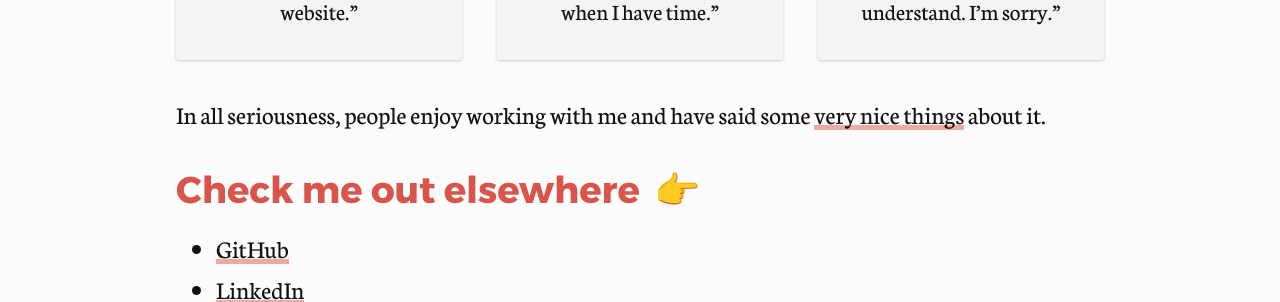
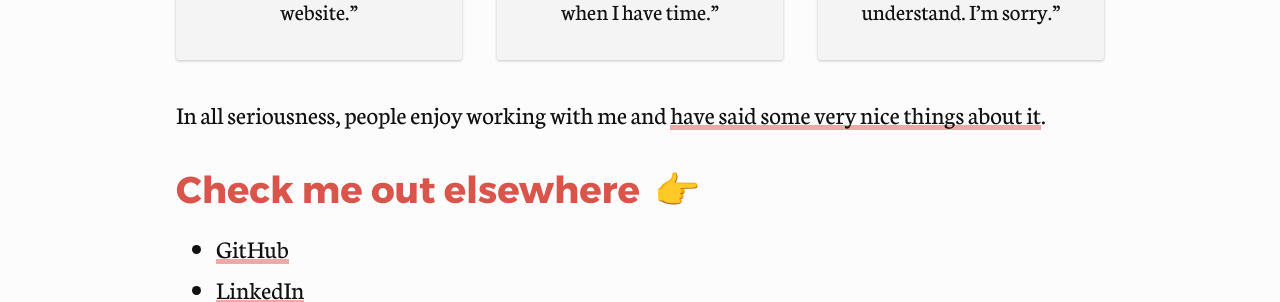
Before and after one commit to edelstone/my-website, a Jekyll site: the page built from float.html, in a window 1280 px wide and 900 px high, scrolled down 3138 px. Shown: the part 162-464 px from the top of the window. Built offline with Jekyll 4.4.1, drawn with Linux system fonts in a browser that asks for light colours; nearby versions of some CDN libraries; library files that are not in the unit come from our copies.

Commit message:
changes link text

```diff
--- a/float.html
+++ b/float.html
@@ -117,7 +117,7 @@ button-prev-link: /contact
 						</div>
 					</div>
 				</div>
-				<p>In all seriousness, people enjoy working with me and have said some <span class="faux-link" data-featherlight="/images/recommendation-graham.jpg">very nice things</span> about it.</p>
+				<p>In all seriousness, people enjoy working with me and <span class="faux-link" data-featherlight="/images/recommendation-graham.jpg">have said some very nice things about it</span>.</p>
 			</div>
 
 			<div>
```
